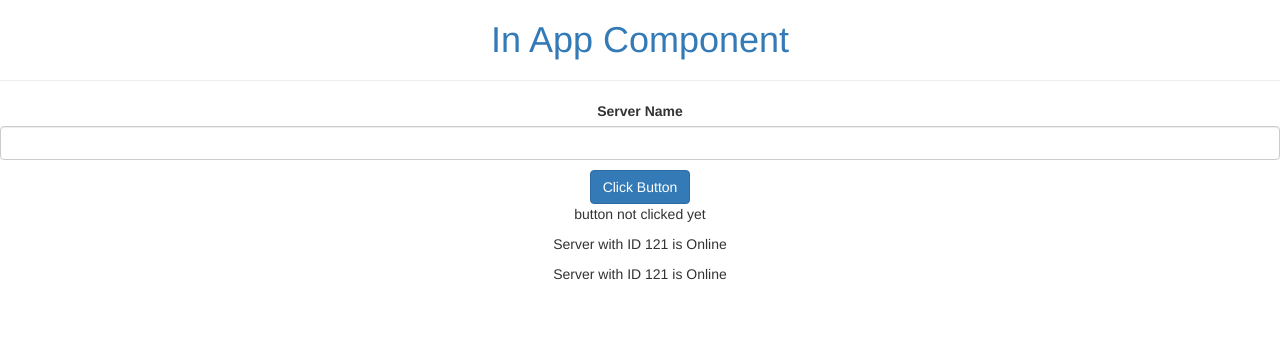
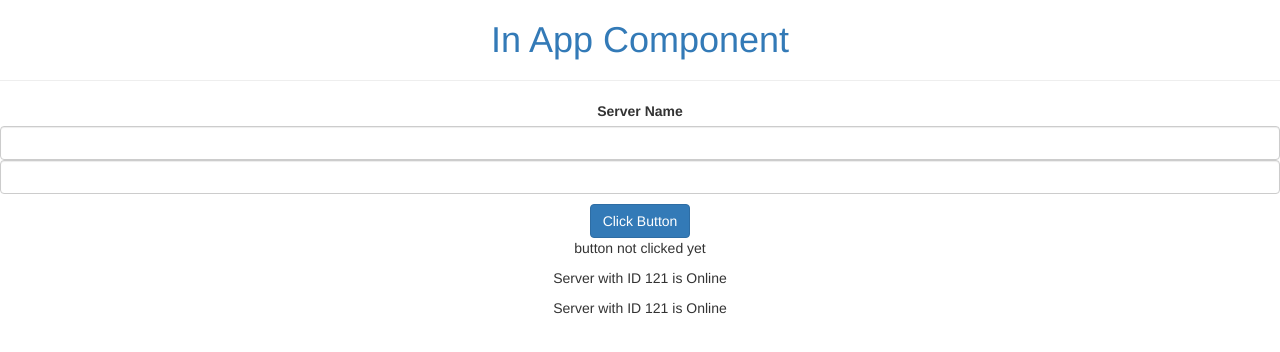
Before and after one commit to AakashChahal/first-angular-app, an Angular app: page / in a window 1280 px wide. Shown: the top 352 px of the page. Built offline with nearby package versions, Linux system fonts and the light colour scheme.

Commit message:
two way binding

```diff
--- a/src/app/servers/servers.component.html
+++ b/src/app/servers/servers.component.html
@@ -5,6 +5,7 @@
         class="form-control"
         (input)="onServerNameUpdate($event)"
     />
+    <input type="text" class="form-control" [(ngModel)]="serverName" />
     <p>{{ serverName }}</p>
     <button
         class="btn btn-primary"
```
